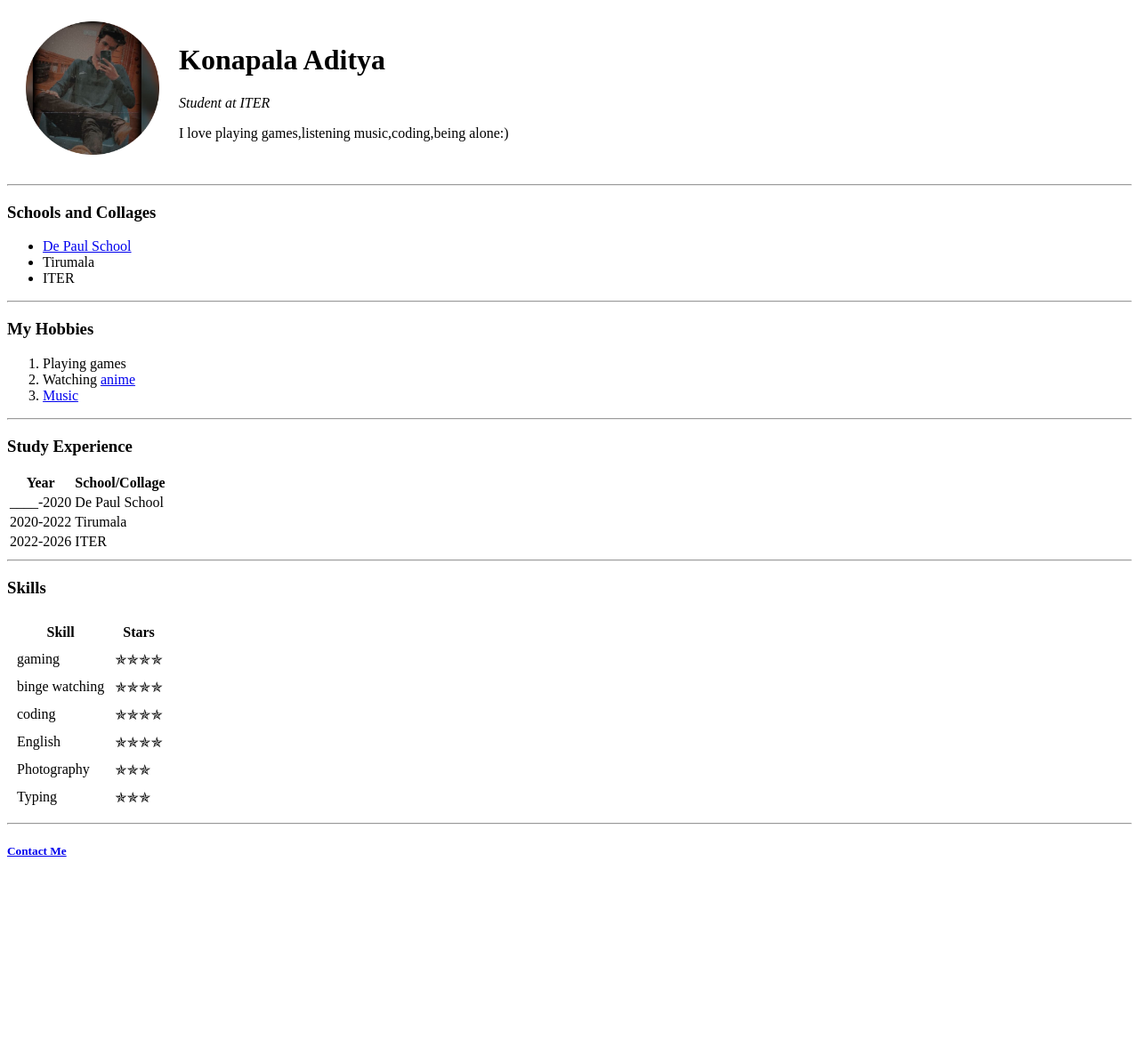
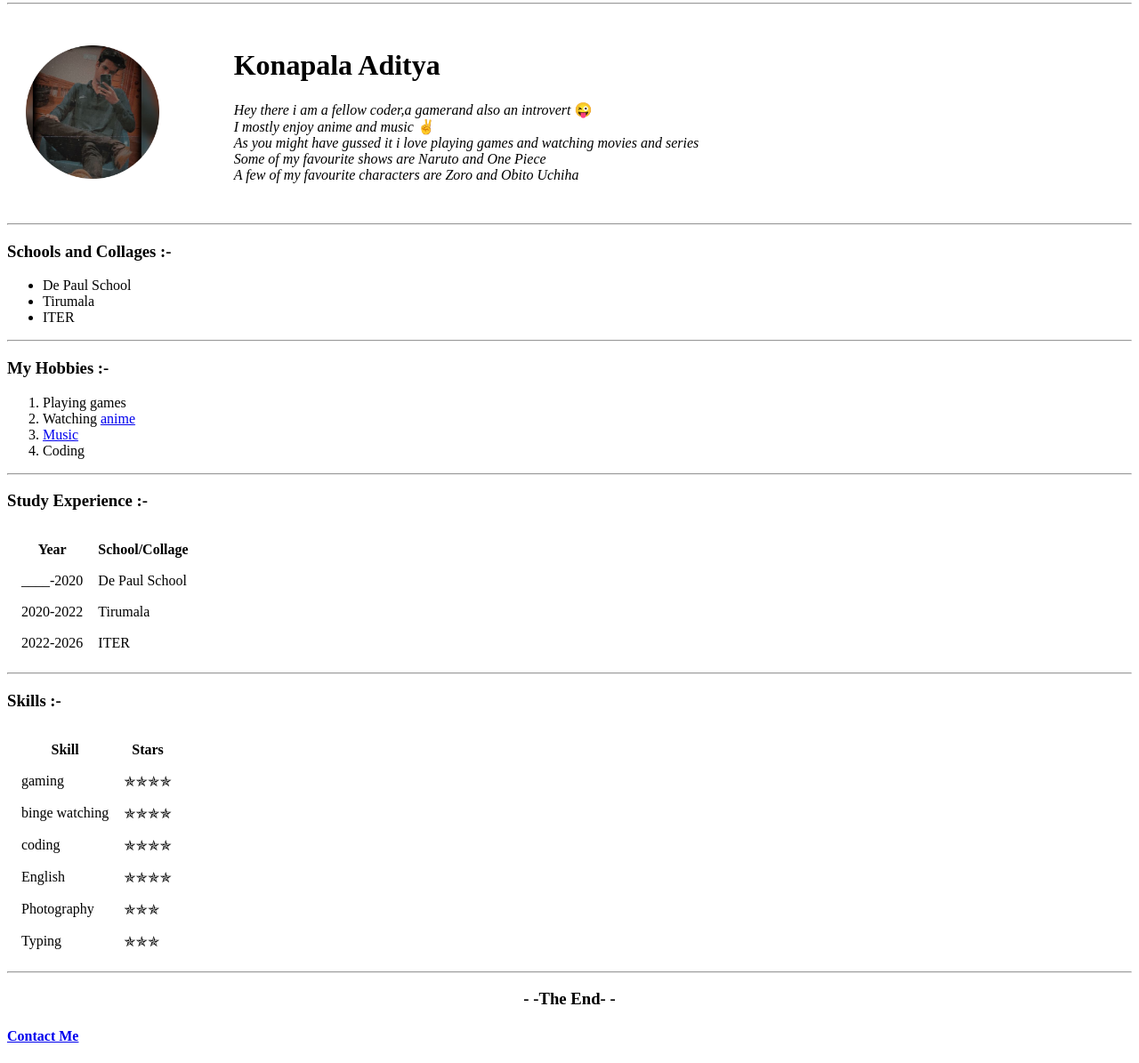
Before and after one commit to konapalaADiTYA/CV, a plain HTML site: page index.html in a window 1280 px wide. Shown: the part 5-1200 px from the top of the page at 89% size. Before the commit the page ends 992 px from the top, so only its background shows below. Drawn offline with Linux system fonts and the light colour scheme.

Commit message:
Update index.html

```diff
--- a/index.html
+++ b/index.html
@@ -2,14 +2,16 @@
 <html lang="en" dir="ltr">
 
 <head>
+  <hr class="first">
   <meta charset="utf-8">
-  <table cellspacing="20">
+  <link rel="stylesheet" href="css/styles.css">
+  <table cellspacing="20" width="80%">
     <tr>
       <td><img src="adi-modified.png" height="150" width="150" alt="ADiTYA's Profile picture"></td>
       <td>
         <h1>Konapala Aditya</h1>
-        <p><em>Student at ITER</em></p>
-        <p>I love playing games,listening music,coding,being alone:)</p>
+        <p><em>Hey there i am a fellow coder,a gamerand also an introvert </em>😜<em><br />I mostly enjoy anime and music </em>✌<em><br />As you might have gussed it i love playing games and watching movies and series<br />Some of my favourite shows
+            are Naruto and One Piece<br />A few of my favourite characters are Zoro and Obito Uchiha</em></p>
       </td>
     </tr>
   </table>
@@ -17,23 +19,24 @@
 </head>
 
 <body>
-  <hr>
-  <h3>Schools and Collages</h3>
+  <hr class="first">
+  <h3>Schools and Collages :-</h3>
   <ul>
-    <li><a href="https://depaulschool.in/">De Paul School</a></li>
+    <li>De Paul School</li>
     <li>Tirumala</li>
     <li>ITER</li>
   </ul>
   <hr>
-  <h3>My Hobbies</h3>
+  <h3>My Hobbies :-</h3>
   <ol>
     <li>Playing games</li>
     <li>Watching <a href="https://9anime.vc/">anime</a></li>
     <li><a href="https://open.spotify.com/playlist/5vuXY9j2Shzn7ldAozdfX0?si=f728f4916e054e2b">Music</a></li>
+    <li>Coding</li>
   </ol>
   <hr>
-  <h3>Study Experience</h3>
-  <table>
+  <h3>Study Experience :-</h3>
+  <table cellspacing="15">
     <thead>
       <th>Year</th>
       <th>School/Collage</th>
@@ -54,8 +57,8 @@
     </tbody>
   </table>
   <hr>
-  <table cellspacing="10">
-    <h3>Skills</h3>
+  <table cellspacing="15">
+    <h3>Skills :-</h3>
     <thead>
       <th>Skill</th>
       <th>Stars</th>
@@ -88,9 +91,13 @@
     </tbody>
   </table>
   <hr>
+  <h3>
+    <center>- -The End- -
+  </h3>
+  </center>
   <a href="contactme.html"><strong>
-      <h5>Contact Me
-    </strong></h5></a>
+      <h4>Contact Me
+    </strong></h4></a>
 </body>
 
 </html>
```
